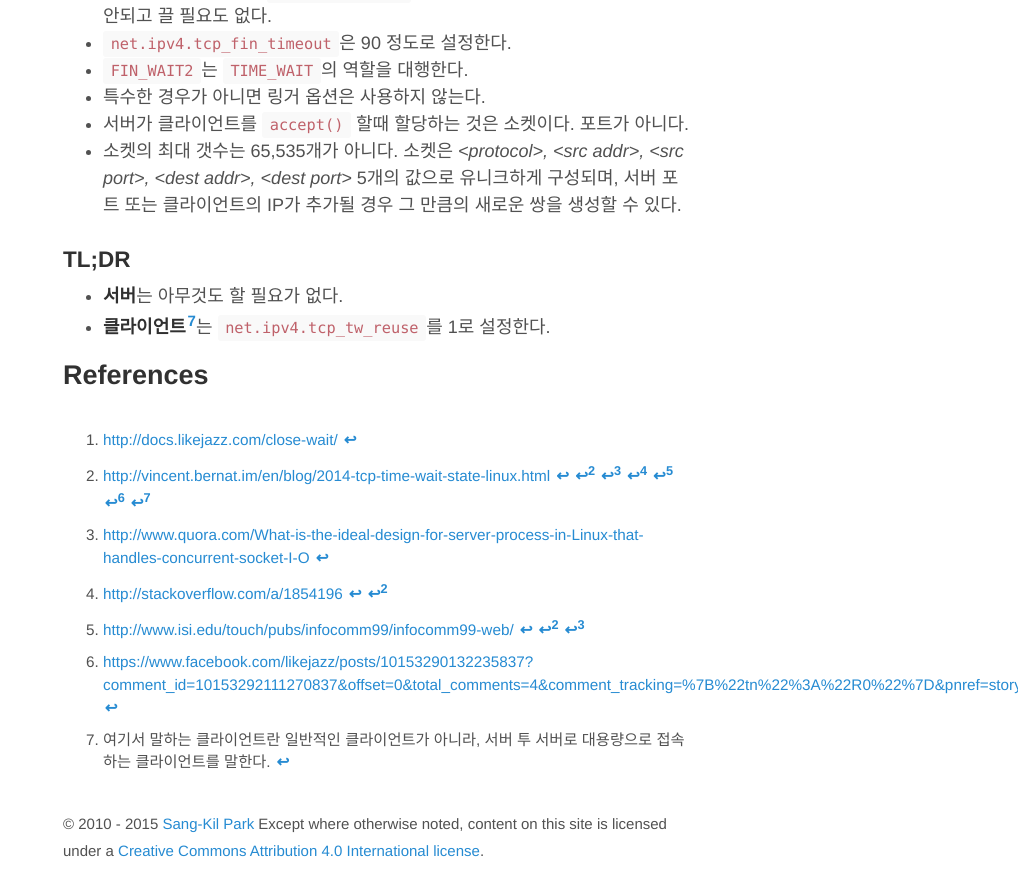
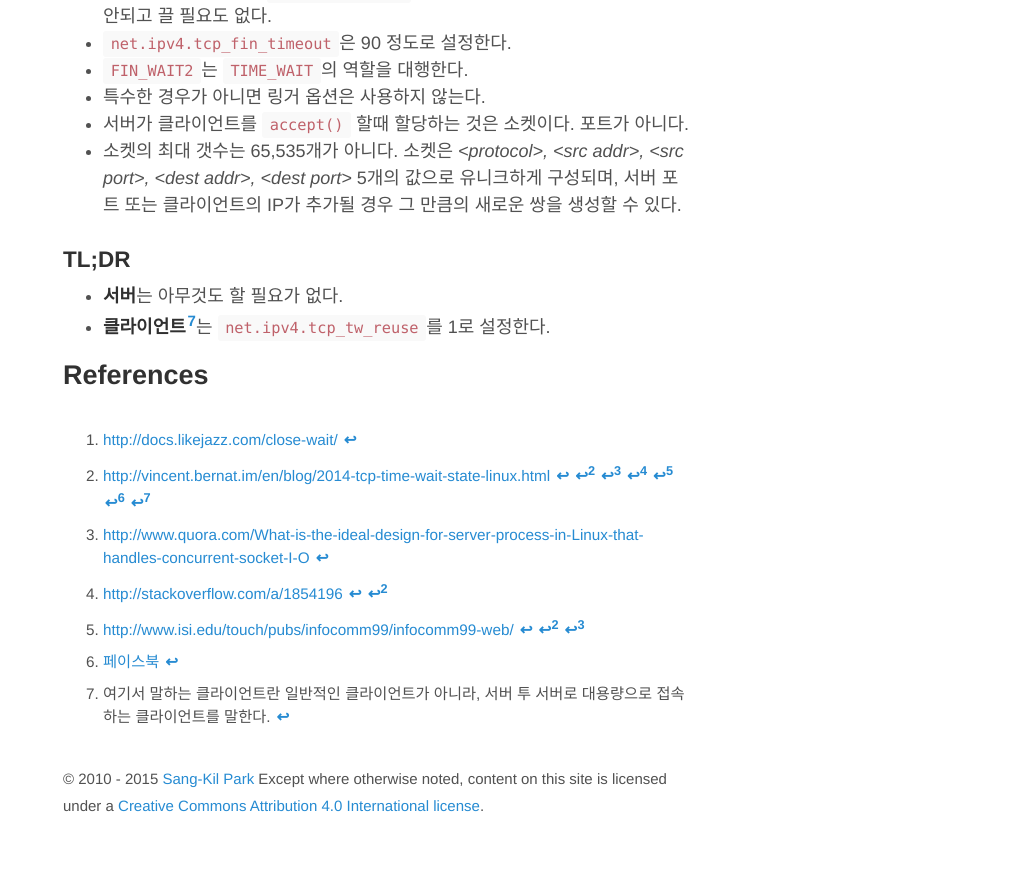
Before and after one commit to Umaigenomu/likejazz.github.io, a Jekyll site: the page built from _posts/2015-06-10-time-wait.md, in a window 1280 px wide and 900 px high, scrolled down 21170 px. Shown: the top 896 px of the window, without its empty margins (262-1280 px from the left). Built offline with Jekyll 4.4.1, drawn with Linux system fonts in a browser that asks for light colours; after the commit the page ends 22025 px from its top, so only the background shows below that; some of the changed text lies outside the part shown.

Commit message:
Publishing

```diff
--- a/_posts/2015-06-10-time-wait.md
+++ b/_posts/2015-06-10-time-wait.md
@@ -699,4 +699,4 @@ TCP/IP Illustrated를 쓴 리차드 스티븐스의 또 다른 책 Unix Network
 [^fn-4]: <http://docs.likejazz.com/close-wait/>
 [^fn-6]: <http://www.isi.edu/touch/pubs/infocomm99/infocomm99-web/>
 [^fn-7]: <http://stackoverflow.com/a/1854196>
-[^fn-8]: <https://www.facebook.com/likejazz/posts/10153290132235837?comment_id=10153292111270837&offset=0&total_comments=4&comment_tracking=%7B%22tn%22%3A%22R0%22%7D&pnref=story>
+[^fn-8]: [페이스북](https://www.facebook.com/likejazz/posts/10153290132235837?comment_id=10153292111270837&offset=0&total_comments=4&comment_tracking=%7B%22tn%22%3A%22R0%22%7D&pnref=story)
```
Also changed, not shown: other parts of _posts/2015-06-10-time-wait.md (+1 -1 lines).
